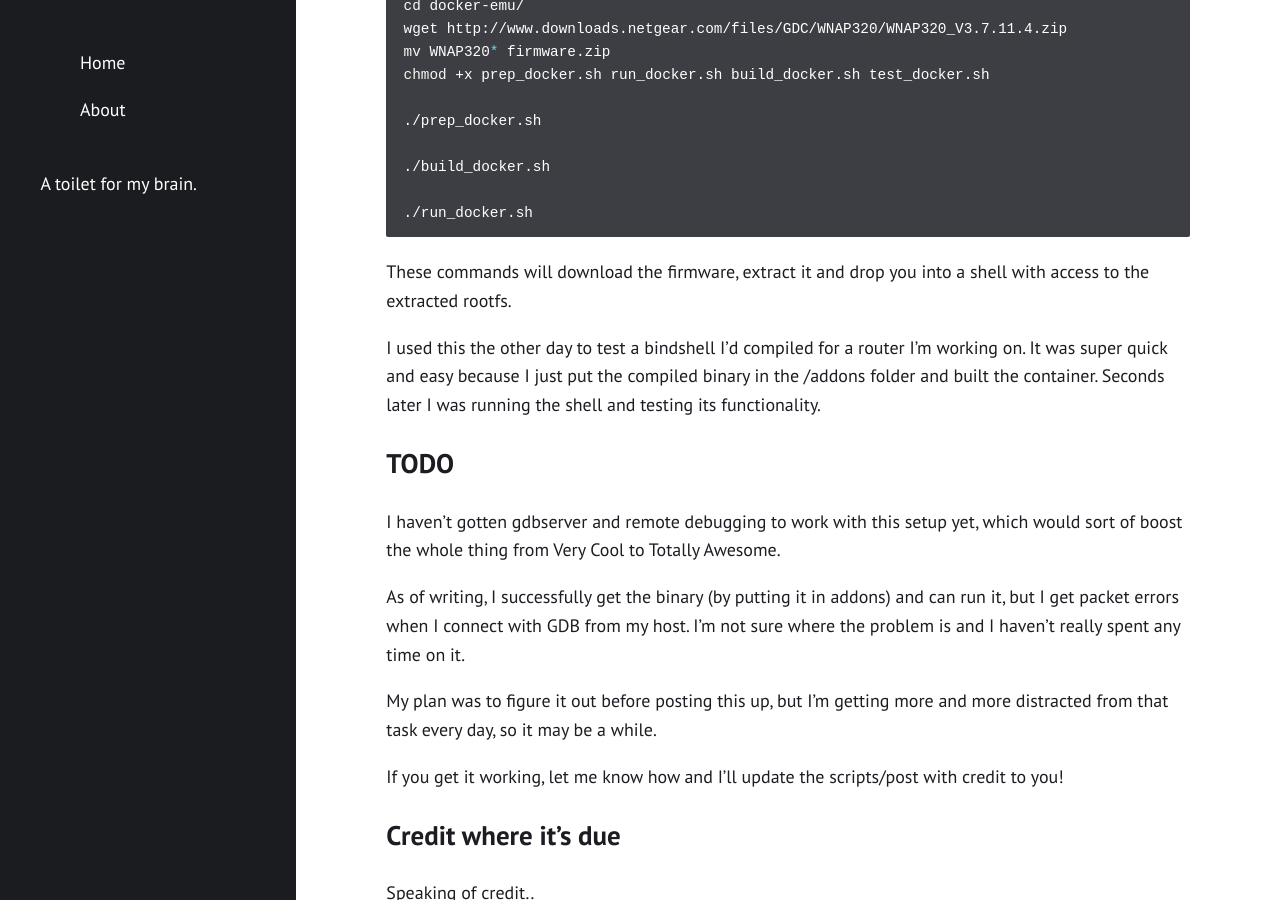
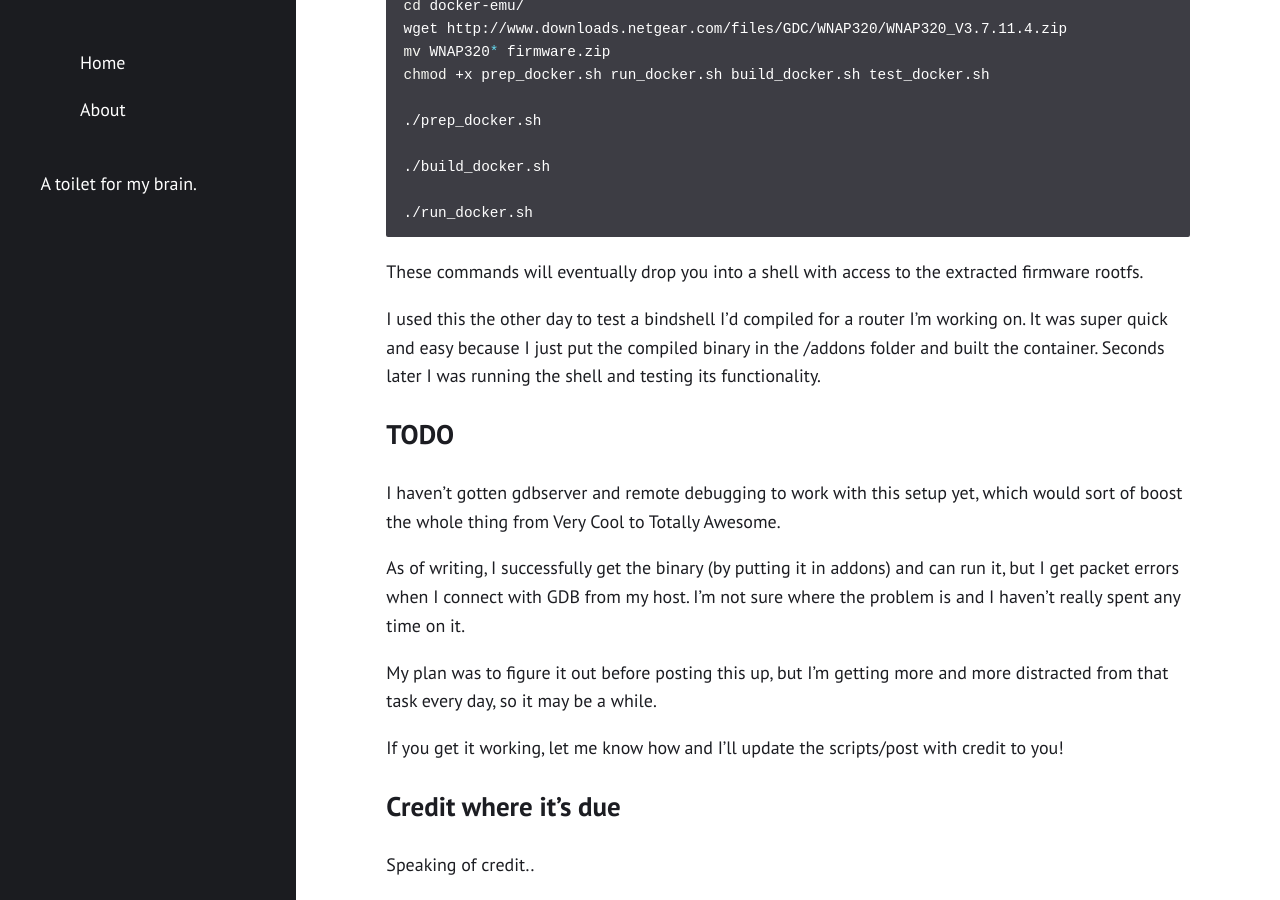
Before and after one commit to unmeg/unmeg.github.io, a Jekyll site: the page built from _posts/2020-06-19-emulating-firmware-docker-qemu.md, in a window 1280 px wide and 900 px high, scrolled down 643 px. Built offline with Jekyll 4.4.1, drawn with Linux system fonts in a browser that asks for light colours.

Commit message:
Update 2020-06-19-emulating-firmware-docker-qemu.md

````diff
--- a/_posts/2020-06-19-emulating-firmware-docker-qemu.md
+++ b/_posts/2020-06-19-emulating-firmware-docker-qemu.md
@@ -28,7 +28,7 @@ chmod +x prep_docker.sh run_docker.sh build_docker.sh test_docker.sh
 
 ./run_docker.sh
 ```
-These commands will download the firmware, extract it and drop you into a shell with access to the extracted rootfs.
+These commands will eventually drop you into a shell with access to the extracted firmware rootfs.
 
 I used this the other day to test a bindshell I'd compiled for a router I'm working on. It was super quick and easy because I just put the compiled binary in the /addons folder and built the container. Seconds later I was running the shell and testing its functionality.
 
````
